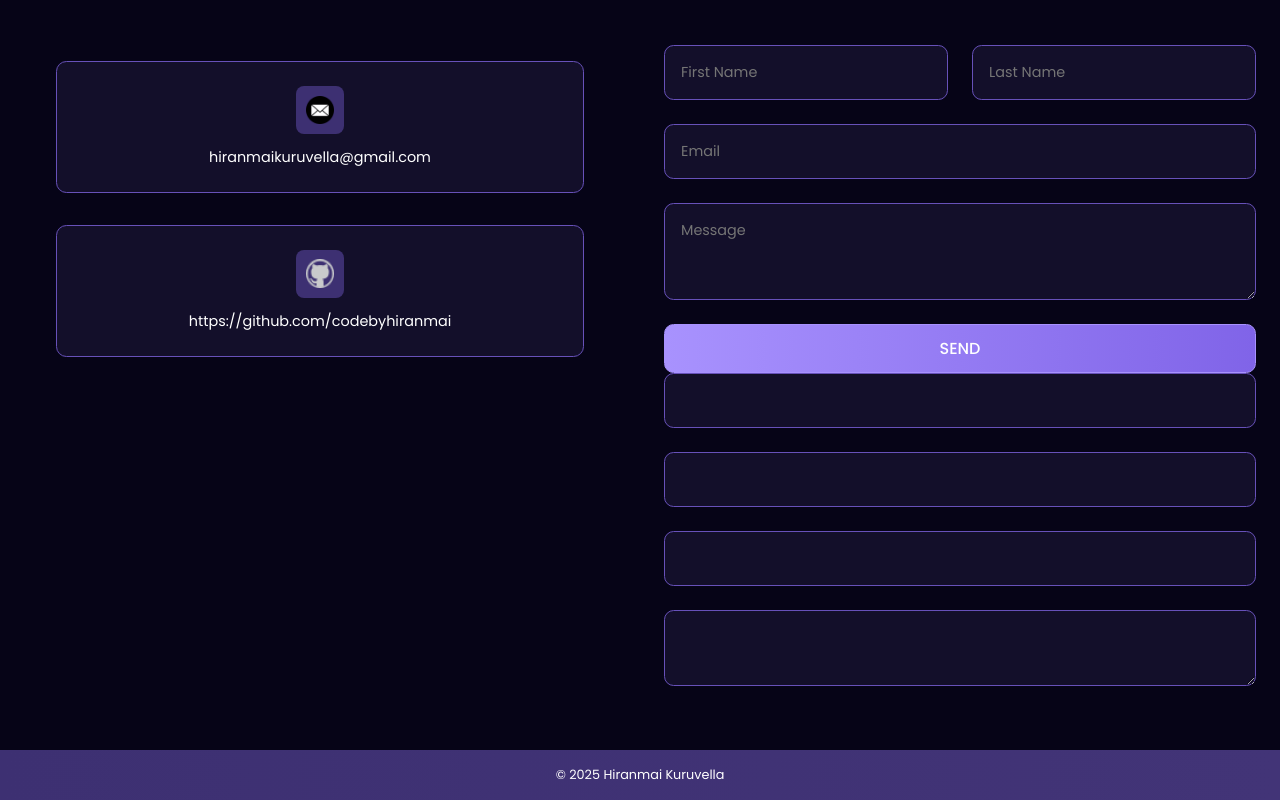
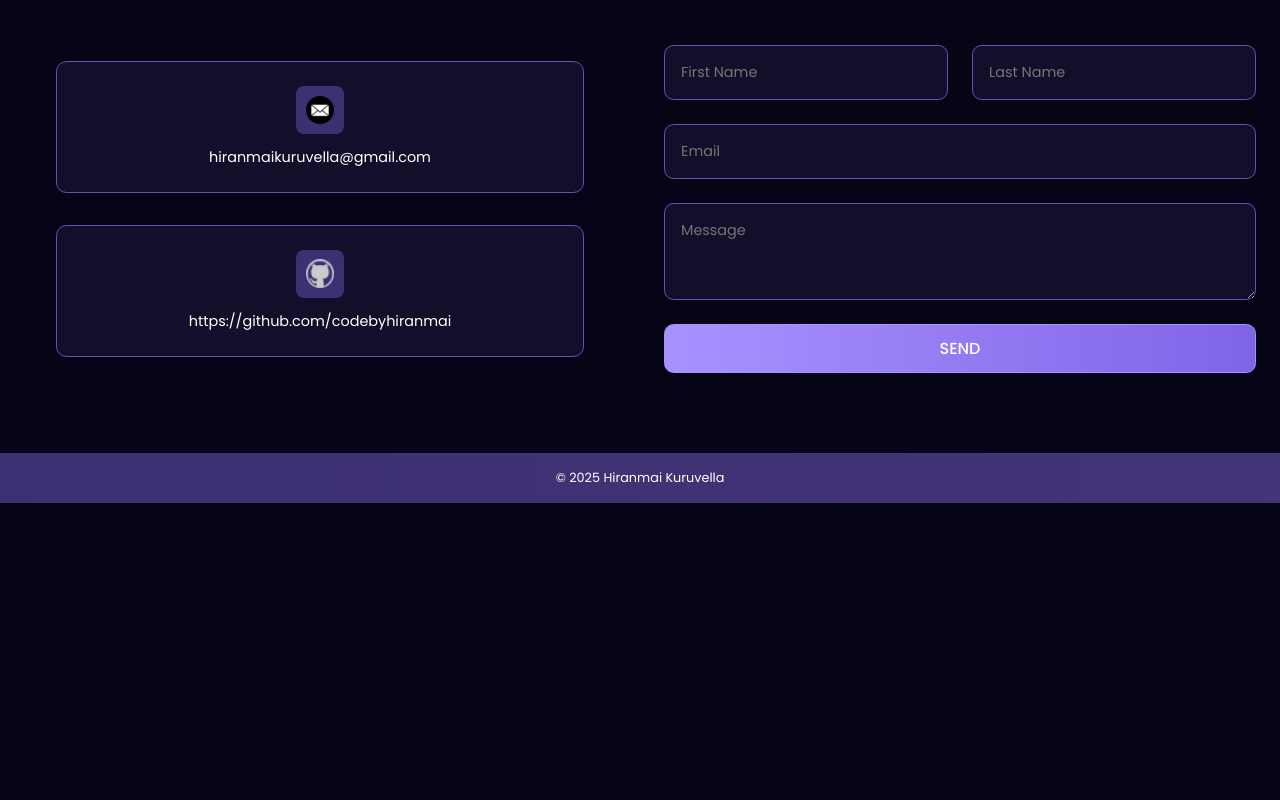
Before and after one commit to codebyhiranmai/Portfolio, a React (Vite) app: page / in a window 1280 px wide. Shown: the part 2053-2853 px from the top of the page. After the commit the page ends 2556 px from the top, so only its background shows below. Built offline with nearby package versions, Linux system fonts and the light colour scheme.

Commit message:
made changes in ContactForm.jsx for Netlify

```diff
--- a/src/components/ContactMe/ContactForm/ContactForm.jsx
+++ b/src/components/ContactMe/ContactForm/ContactForm.jsx
@@ -33,7 +33,6 @@ export default function ContactForm() {
 
   return (
     <div className="contact-form-content">
-      {/* ✅ The actual user-facing form */}
       <form
         name="contact"
         method="POST"
@@ -41,7 +40,6 @@ export default function ContactForm() {
         data-netlify-honeypot="bot-field"
         onSubmit={handleSubmit}
       >
-        {/* Required hidden input */}
         <input type="hidden" name="form-name" value="contact" />
 
         {/* Honeypot for bots */}
@@ -90,14 +88,16 @@ export default function ContactForm() {
 
         <button type="submit">SEND</button>
       </form>
-
-      {/* ✅ Hidden static form for Netlify to detect during build */}
-      <form name="contact" netlify hidden>
-        <input type="text" name="firstname" />
-        <input type="text" name="lastname" />
-        <input type="email" name="email" />
-        <textarea name="message" />
-      </form>
     </div>
   );
 }
+
+// ✅ Hidden form for Netlify detection (outside the visible return)
+export const NetlifyHiddenForm = () => (
+  <form name="contact" netlify hidden>
+    <input type="text" name="firstname" />
+    <input type="text" name="lastname" />
+    <input type="email" name="email" />
+    <textarea name="message" />
+  </form>
+);
```
